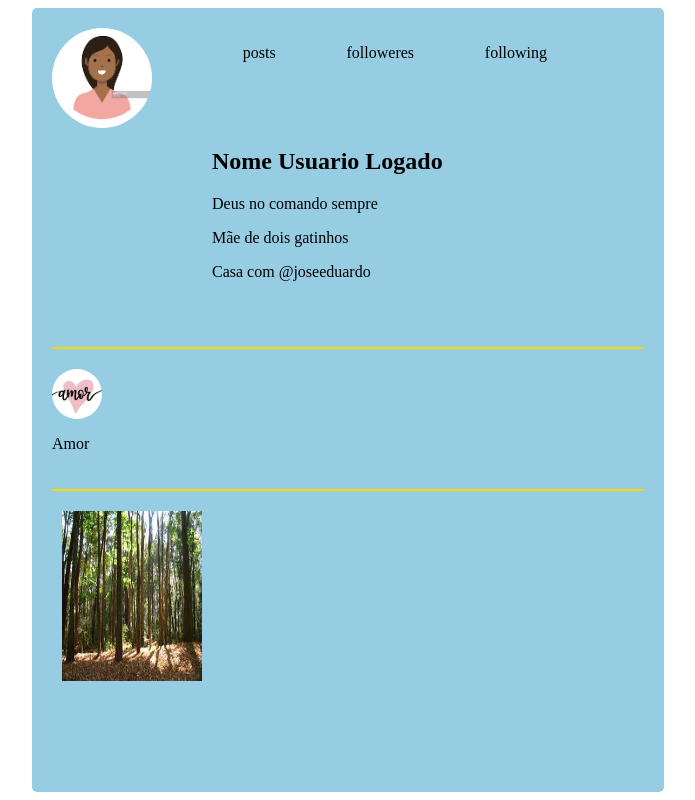
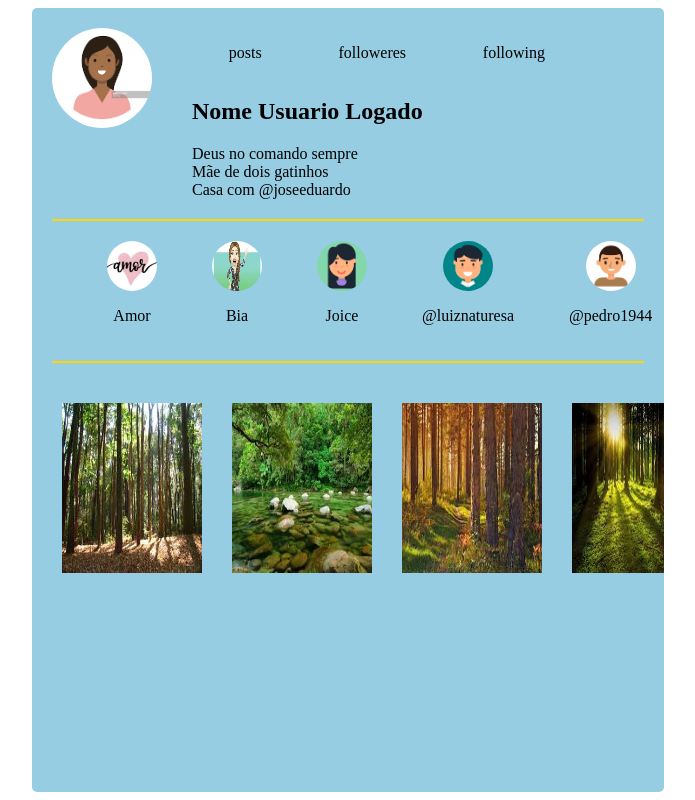
Before and after one commit to AndreUdia/exercicio-aula-7, a plain HTML site: page pages/principal/index.html in a window 1280 px wide. Shown: the whole page, without its empty margins (292-987 px from the left). Drawn offline with Linux system fonts and the light colour scheme.

Commit message:
Ajustes de CSS e HTML - replicação de imagens

```diff
--- a/css/principal.css
+++ b/css/principal.css
@@ -19,8 +19,11 @@
 }
 
 .bio{
-    margin-left: 30px;
-    padding: 30px;
+    margin-left: 40px;
+}
+
+.bio p{
+    margin: 0px;
 }
 
 .container-usuario{
@@ -31,11 +34,12 @@
 .container-posts{
     display: flex;
     flex-direction: row;
-    margin: 20px;
+    margin-top: 20px;
 }
 
 .container-posts > p{
     margin-left: 15%;
+    padding: 0px;
 }
 
 .container-usuario img{
@@ -66,6 +70,8 @@
 .fotos{
     display: flex;
     flex-direction: row;
+    overflow: auto;
+    margin-top: 40px;
 }
 
 .fotos img{
@@ -74,3 +80,11 @@
     border: 0.8 solid white;
     margin-left: 30px;
 }
+
+.amigo{
+    display: flex;
+    flex-direction: column;
+    justify-content: center;
+    align-items: center;
+    margin-left: 55px;
+}
--- a/pages/principal/index.html
+++ b/pages/principal/index.html
@@ -27,14 +27,33 @@
         </div>
         <div class="divisoria"></div>
         <div class="container-amigos">
-            <div>
+            <div class="amigo">
                 <img src="../../assets/img/amigo_amor.jpg" alt="foto de amigo">
                 <p class="nome-amigo">Amor</p>
+            </div>
+            <div class="amigo">
+                <img src="../../assets/img/amigo_bia.jpg" alt="foto de amigo">
+                <p class="nome-amigo">Bia</p>
+            </div>
+            <div class="amigo">
+                <img src="../../assets/img/amigo_joice.png" alt="foto de amigo">
+                <p class="nome-amigo">Joice</p>
+            </div>
+            <div class="amigo">
+                <img src="../../assets/img/amigo_luis.png" alt="foto de amigo">
+                <p class="nome-amigo">@luiznaturesa</p>
+            </div>
+            <div class="amigo">
+                <img src="../../assets/img/amigo_pedro.png" alt="foto de amigo">
+                <p class="nome-amigo">@pedro1944</p>
             </div>
         </div>
         <div class="divisoria"></div>
         <div class="fotos">
             <img src="../../assets/img/floresta1.jpg"/>
+            <img src="../../assets/img/floresta2.jpg"/>
+            <img src="../../assets/img/floresta3.jpg"/>
+            <img src="../../assets/img/floresta4.jpg"/>
         </div>
     </div>
 </body>
```
